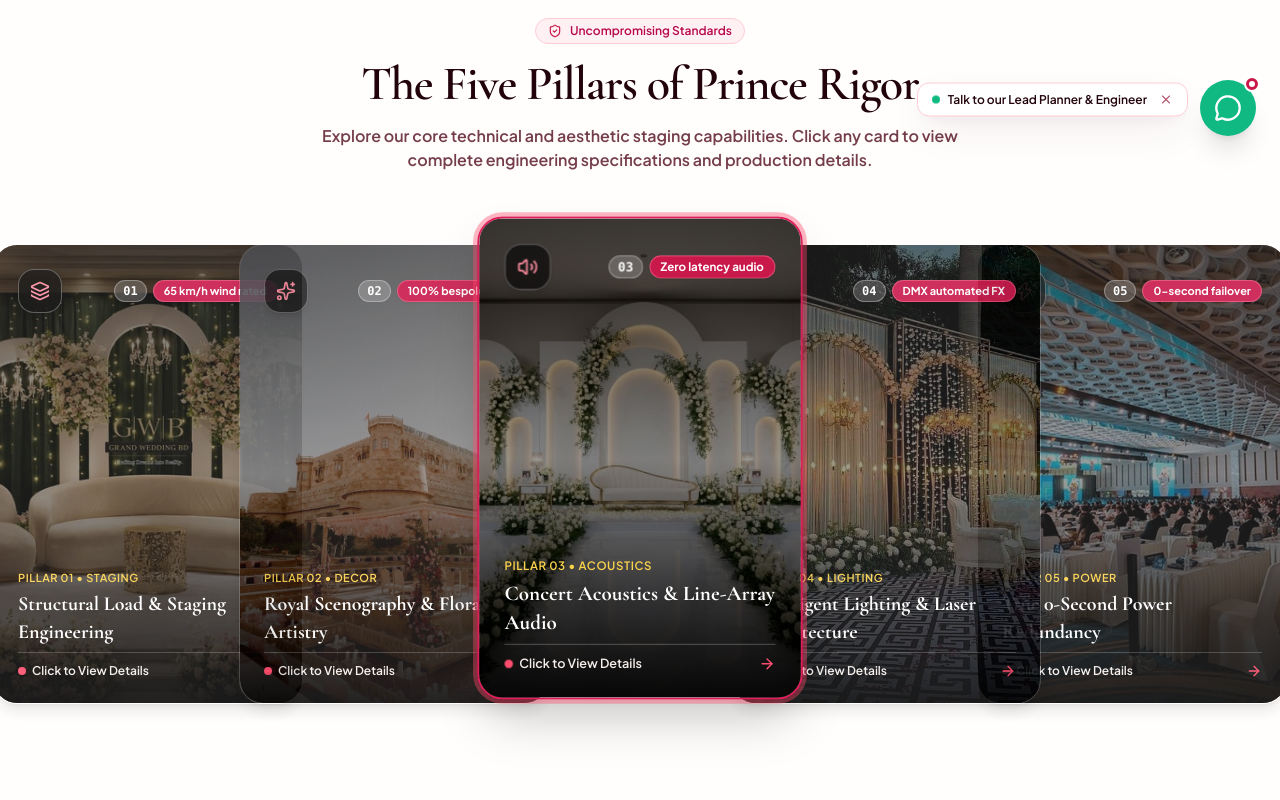
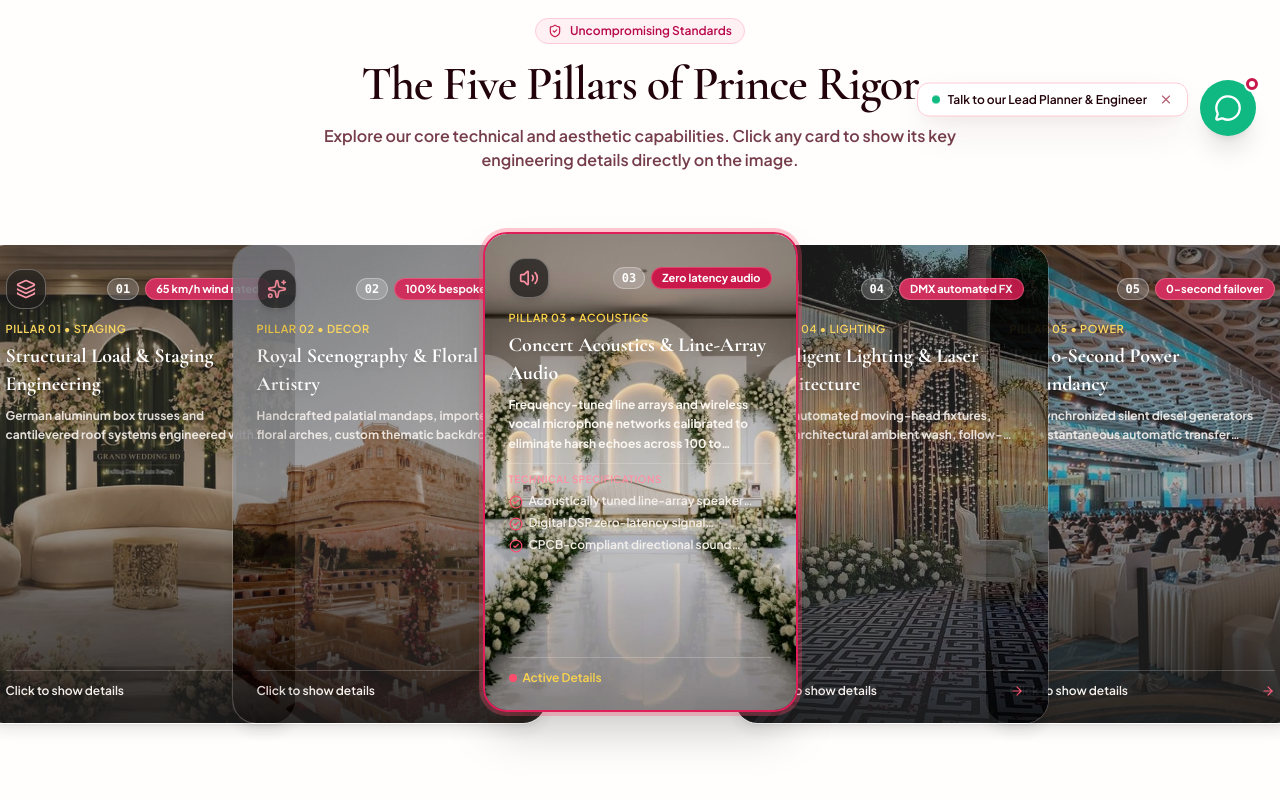
Before and after one commit to hemamalinicti/prince_event_planning, a React (Vite) app: page /about in a window 1280 px wide. Shown: the part 640-1440 px from the top of the page. Built offline with nearby package versions, Linux system fonts and the light colour scheme; a web font is replaced by a local one.

Commit message:
fix(about): display important details directly in image on card click without zoom-in modal

```diff
--- a/src/pages/About.jsx
+++ b/src/pages/About.jsx
@@ -1,4 +1,4 @@
-import React, { useState, useEffect } from 'react';
+import React, { useState } from 'react';
 import { Link } from 'react-router-dom';
 import {
   Sparkles,
@@ -14,8 +14,6 @@ import {
   SunMedium,
   Check,
   CheckCircle2,
-  X,
-  Maximize2,
   ArrowRight
 } from 'lucide-react';
 
@@ -44,7 +42,6 @@ export default function About({ onOpenEnquiry }) {
   ];
 
   const [activeCard, setActiveCard] = useState(2); // 3rd card centered and popped by default
-  const [selectedPillarIndex, setSelectedPillarIndex] = useState(null);
   const [touchStartX, setTouchStartX] = useState(null);
 
   const pillarsOfRigor = [
@@ -120,21 +117,6 @@ export default function About({ onOpenEnquiry }) {
     }
   ];
 
-  // Keyboard navigation for Details Lightbox
-  useEffect(() => {
-    const handleKeyDown = (e) => {
-      if (selectedPillarIndex === null) return;
-      if (e.key === 'Escape') setSelectedPillarIndex(null);
-      if (e.key === 'ArrowLeft') {
-        setSelectedPillarIndex((prev) => (prev === 0 ? pillarsOfRigor.length - 1 : prev - 1));
-      }
-      if (e.key === 'ArrowRight') {
-        setSelectedPillarIndex((prev) => (prev + 1) % pillarsOfRigor.length);
-      }
-    };
-    window.addEventListener('keydown', handleKeyDown);
-    return () => window.removeEventListener('keydown', handleKeyDown);
-  }, [selectedPillarIndex]);
 
   const handlePrevPillar = () => {
     setActiveCard((prev) => (prev === 0 ? pillarsOfRigor.length - 1 : prev - 1));
@@ -225,7 +207,7 @@ export default function About({ onOpenEnquiry }) {
               The Five Pillars of Prince Rigor
             </h2>
             <p className="text-sm sm:text-base text-burgundy-800/80 leading-relaxed max-w-2xl mx-auto">
-              Explore our core technical and aesthetic staging capabilities. Click any card to view complete engineering specifications and production details.
+              Explore our core technical and aesthetic capabilities. Click any card to show its key engineering details directly on the image.
             </p>
           </div>
 
@@ -236,20 +218,19 @@ export default function About({ onOpenEnquiry }) {
             className="block lg:hidden py-4 overflow-hidden"
           >
             {/* 3D Overlapping Cascading Deck Container */}
-            <div className="relative w-full h-[480px] sm:h-[500px] flex items-center justify-center my-2">
+            <div className="relative w-full h-[490px] sm:h-[510px] flex items-center justify-center my-2">
               {pillarsOfRigor.map((pillar, idx) => {
                 const IconComponent = pillar.icon;
                 const isActive = activeCard === idx;
                 const diff = idx - activeCard;
 
-                // 3D positioning matching the website deck view
                 let transformStyle = '';
                 let zIndex = 10;
                 let opacity = 1;
                 let pointerEvents = 'auto';
 
                 if (diff === 0) {
-                  transformStyle = 'translateX(0) translateY(-8px) scale(1) rotate(0deg)';
+                  transformStyle = 'translateX(0) translateY(-6px) scale(1) rotate(0deg)';
                   zIndex = 35;
                   opacity = 1;
                 } else if (diff === 1) {
@@ -278,37 +259,41 @@ export default function About({ onOpenEnquiry }) {
                 return (
                   <div
                     key={idx}
-                    onClick={() => {
-                      setActiveCard(idx);
-                      setSelectedPillarIndex(idx);
-                    }}
+                    onClick={() => setActiveCard(idx)}
                     style={{
                       transform: transformStyle,
                       zIndex,
                       opacity,
                       pointerEvents
                     }}
-                    className={`group absolute w-[290px] sm:w-[320px] h-[440px] sm:h-[460px] rounded-3xl overflow-hidden transition-all duration-500 ease-out cursor-pointer select-none flex flex-col justify-between ${
+                    className={`group absolute w-[290px] sm:w-[320px] h-[460px] sm:h-[480px] rounded-3xl overflow-hidden transition-all duration-500 ease-out cursor-pointer select-none flex flex-col justify-between ${
                       isActive
-                        ? 'border-2 border-cherry-500 ring-4 ring-cherry-400/40 shadow-2xl -translate-y-2'
+                        ? 'border-2 border-cherry-500 ring-4 ring-cherry-400/30 shadow-2xl'
                         : 'border border-white/20 shadow-lg'
                     }`}
                   >
-                    {/* Background Photographic Image */}
+                    {/* Background Photographic Image (No zoom) */}
                     <div className="absolute inset-0 z-0 overflow-hidden">
                       <img
                         src={pillar.image}
                         alt={pillar.title}
-                        className="w-full h-full object-cover group-hover:scale-108 transition-transform duration-700 filter brightness-[0.88] contrast-[1.08]"
+                        className="w-full h-full object-cover filter brightness-[0.88] contrast-[1.08]"
                       />
-                      <div className="absolute inset-0 bg-gradient-to-t from-black/95 via-black/35 to-black/60" />
+                      <div
+                        className={`absolute inset-0 transition-opacity duration-500 ${
+                          isActive
+                            ? 'bg-gradient-to-t from-black/98 via-black/85 to-black/60'
+                            : 'bg-gradient-to-t from-black/90 via-black/30 to-black/40'
+                        }`}
+                      />
                     </div>
 
                     {/* Foreground Content */}
                     <div className="relative z-10 p-5 sm:p-6 flex flex-col justify-between h-full text-white">
+                      <div>
                         {/* Top Row: Icon + Number & Stat Badge */}
-                      <div className="flex items-center justify-between">
-                        <div className="w-11 h-11 rounded-2xl bg-black/60 backdrop-blur-md border border-white/30 text-white flex items-center justify-center shadow-md">
+                        <div className="flex items-center justify-between mb-3">
+                          <div className="w-10 h-10 rounded-2xl bg-black/60 backdrop-blur-md border border-white/30 text-white flex items-center justify-center shadow-md">
                             <IconComponent className="w-5 h-5 text-cherry-300" />
                           </div>
                           <div className="flex items-center gap-1.5">
@@ -321,26 +306,53 @@ export default function About({ onOpenEnquiry }) {
                           </div>
                         </div>
 
-                      {/* Middle: Expand Indicator on Hover */}
-                      <div className="self-center w-12 h-12 rounded-full bg-white/20 backdrop-blur-md border border-white/30 text-white flex items-center justify-center opacity-0 group-hover:opacity-100 transition-all transform scale-75 group-hover:scale-100 shadow-xl">
-                        <Maximize2 className="w-5 h-5 text-white" />
-                      </div>
-
-                      {/* Bottom Info: Title & Click prompt */}
-                      <div>
+                        {/* Title & Category */}
                         <span className="text-[10px] sm:text-[11px] font-bold uppercase tracking-wider text-amber-300 block mb-1">
                           Pillar 0{idx + 1} • {pillar.shortName}
                         </span>
-                        <h3 className="font-editorial text-lg sm:text-xl font-bold text-white mb-1.5 leading-snug drop-shadow-md">
+                        <h3 className="font-editorial text-lg sm:text-xl font-bold text-white mb-2 leading-snug drop-shadow-md">
                           {pillar.title}
                         </h3>
-                        <div className="pt-2.5 border-t border-white/20 flex items-center justify-between text-xs font-bold text-cream-200 group-hover:text-white transition-colors">
-                          <span className="flex items-center gap-1.5">
+
+                        {/* When Active: Reveal Important Details in the image itself */}
+                        {isActive ? (
+                          <div className="space-y-2.5 animate-fadeIn">
+                            <p className="text-xs text-cream-100 font-normal leading-relaxed line-clamp-3">
+                              {pillar.desc}
+                            </p>
+
+                            <div className="space-y-1.5 pt-2 border-t border-white/20">
+                              <span className="text-[10px] uppercase tracking-wider font-bold text-cherry-300 block">
+                                Technical Specifications
+                              </span>
+                              {pillar.specs.slice(0, 3).map((spec, sIdx) => (
+                                <div key={sIdx} className="flex items-start gap-1.5 text-xs text-cream-200 leading-tight">
+                                  <CheckCircle2 className="w-3.5 h-3.5 text-cherry-400 shrink-0 mt-0.5" />
+                                  <span className="line-clamp-1">{spec}</span>
+                                </div>
+                              ))}
+                            </div>
+                          </div>
+                        ) : (
+                          <p className="text-xs text-cream-200/90 leading-relaxed font-medium line-clamp-2">
+                            {pillar.desc}
+                          </p>
+                        )}
+                      </div>
+
+                      {/* Bottom Row */}
+                      <div className="pt-3 border-t border-white/20 flex items-center justify-between text-xs font-bold text-cream-100">
+                        {isActive ? (
+                          <div className="flex items-center gap-1.5 text-amber-300">
                             <span className="w-2 h-2 rounded-full bg-cherry-400 animate-pulse" />
-                            <span>Click to View Details</span>
-                          </span>
-                          <ArrowRight className="w-4 h-4 text-cherry-400 group-hover:translate-x-1 transition-transform" />
+                            <span>Active Details</span>
                           </div>
+                        ) : (
+                          <div className="flex items-center justify-between w-full text-cream-200 group-hover:text-white transition-colors">
+                            <span>Click to show details</span>
+                            <ArrowRight className="w-3.5 h-3.5 text-cherry-400" />
+                          </div>
+                        )}
                       </div>
                     </div>
                   </div>
@@ -410,32 +422,36 @@ export default function About({ onOpenEnquiry }) {
                 return (
                   <div
                     key={idx}
-                    onClick={() => {
-                      setActiveCard(idx);
-                      setSelectedPillarIndex(idx);
-                    }}
+                    onClick={() => setActiveCard(idx)}
                     style={{ zIndex }}
-                    className={`group relative w-[270px] sm:w-[290px] xl:w-[310px] h-[440px] xl:h-[460px] shrink-0 rounded-3xl overflow-hidden transition-all duration-500 cursor-pointer select-none flex flex-col justify-between ${marginClass} ${
+                    className={`group relative w-[275px] sm:w-[295px] xl:w-[315px] h-[460px] xl:h-[480px] shrink-0 rounded-3xl overflow-hidden transition-all duration-500 cursor-pointer select-none flex flex-col justify-between ${marginClass} ${
                       isActive
-                        ? 'border-2 border-cherry-500 ring-4 ring-cherry-400/40 shadow-2xl -translate-y-4 scale-105 opacity-100'
-                        : 'border border-white/20 hover:border-cherry-300 shadow-lg hover:shadow-xl hover:-translate-y-1.5 opacity-90 hover:opacity-100'
+                        ? 'border-2 border-cherry-500 ring-4 ring-cherry-400/30 shadow-2xl -translate-y-3 opacity-100'
+                        : 'border border-white/20 hover:border-cherry-300 shadow-lg hover:shadow-xl hover:-translate-y-1 opacity-90 hover:opacity-100'
                     }`}
                   >
-                    {/* Background Photographic Image */}
+                    {/* Background Photographic Image (No zoom) */}
                     <div className="absolute inset-0 z-0 overflow-hidden">
                       <img
                         src={pillar.image}
                         alt={pillar.title}
-                        className="w-full h-full object-cover group-hover:scale-108 transition-transform duration-700 filter brightness-[0.88] contrast-[1.08]"
+                        className="w-full h-full object-cover filter brightness-[0.88] contrast-[1.08]"
                       />
-                      <div className="absolute inset-0 bg-gradient-to-t from-black/95 via-black/35 to-black/60" />
+                      <div
+                        className={`absolute inset-0 transition-opacity duration-500 ${
+                          isActive
+                            ? 'bg-gradient-to-t from-black/98 via-black/85 to-black/60'
+                            : 'bg-gradient-to-t from-black/90 via-black/30 to-black/40'
+                        }`}
+                      />
                     </div>
 
                     {/* Foreground Content */}
                     <div className="relative z-10 p-5 sm:p-6 flex flex-col justify-between h-full text-white">
+                      <div>
                         {/* Top Row: Icon + Number & Stat Badge */}
-                      <div className="flex items-center justify-between">
-                        <div className="w-11 h-11 rounded-2xl bg-black/60 backdrop-blur-md border border-white/30 text-white flex items-center justify-center shadow-md">
+                        <div className="flex items-center justify-between mb-3">
+                          <div className="w-10 h-10 rounded-2xl bg-black/60 backdrop-blur-md border border-white/30 text-white flex items-center justify-center shadow-md">
                             <IconComponent className="w-5 h-5 text-cherry-300" />
                           </div>
                           <div className="flex items-center gap-1.5">
@@ -448,26 +464,53 @@ export default function About({ onOpenEnquiry }) {
                           </div>
                         </div>
 
-                      {/* Middle: Expand Indicator on Hover */}
-                      <div className="self-center w-12 h-12 rounded-full bg-white/20 backdrop-blur-md border border-white/30 text-white flex items-center justify-center opacity-0 group-hover:opacity-100 transition-all transform scale-75 group-hover:scale-100 shadow-xl">
-                        <Maximize2 className="w-5 h-5 text-white" />
-                      </div>
-
-                      {/* Bottom Info: Title & Click prompt */}
-                      <div>
+                        {/* Title & Category */}
                         <span className="text-[10px] sm:text-[11px] font-bold uppercase tracking-wider text-amber-300 block mb-1">
                           Pillar 0{idx + 1} • {pillar.shortName}
                         </span>
-                        <h3 className="font-editorial text-lg sm:text-xl font-bold text-white mb-1.5 leading-snug drop-shadow-md">
+                        <h3 className="font-editorial text-lg sm:text-xl font-bold text-white mb-2 leading-snug drop-shadow-md">
                           {pillar.title}
                         </h3>
-                        <div className="pt-2.5 border-t border-white/20 flex items-center justify-between text-xs font-bold text-cream-200 group-hover:text-white transition-colors">
-                          <span className="flex items-center gap-1.5">
+
+                        {/* When Active: Reveal Important Details in the image itself */}
+                        {isActive ? (
+                          <div className="space-y-2.5 animate-fadeIn">
+                            <p className="text-xs text-cream-100 font-normal leading-relaxed line-clamp-3">
+                              {pillar.desc}
+                            </p>
+
+                            <div className="space-y-1.5 pt-2 border-t border-white/20">
+                              <span className="text-[10px] uppercase tracking-wider font-bold text-cherry-300 block">
+                                Technical Specifications
+                              </span>
+                              {pillar.specs.slice(0, 3).map((spec, sIdx) => (
+                                <div key={sIdx} className="flex items-start gap-1.5 text-xs text-cream-200 leading-tight">
+                                  <CheckCircle2 className="w-3.5 h-3.5 text-cherry-400 shrink-0 mt-0.5" />
+                                  <span className="line-clamp-1">{spec}</span>
+                                </div>
+                              ))}
+                            </div>
+                          </div>
+                        ) : (
+                          <p className="text-xs text-cream-200/90 leading-relaxed font-medium line-clamp-2">
+                            {pillar.desc}
+                          </p>
+                        )}
+                      </div>
+
+                      {/* Bottom Row */}
+                      <div className="pt-3 border-t border-white/20 flex items-center justify-between text-xs font-bold text-cream-100">
+                        {isActive ? (
+                          <div className="flex items-center gap-1.5 text-amber-300">
                             <span className="w-2 h-2 rounded-full bg-cherry-400 animate-pulse" />
-                            <span>Click to View Details</span>
-                          </span>
-                          <ArrowRight className="w-4 h-4 text-cherry-400 group-hover:translate-x-1 transition-transform" />
+                            <span>Active Details</span>
                           </div>
+                        ) : (
+                          <div className="flex items-center justify-between w-full text-cream-200 group-hover:text-white transition-colors">
+                            <span>Click to show details</span>
+                            <ArrowRight className="w-3.5 h-3.5 text-cherry-400" />
+                          </div>
+                        )}
                       </div>
                     </div>
                   </div>
@@ -478,128 +521,6 @@ export default function About({ onOpenEnquiry }) {
 
         </div>
       </section>
-
-      {/* 2.1 Rich Pillar Details Modal / Lightbox */}
-      {selectedPillarIndex !== null && (
-        <div
-          className="fixed inset-0 z-50 bg-black/85 backdrop-blur-md flex items-center justify-center p-3 sm:p-6 overflow-y-auto"
-          onClick={() => setSelectedPillarIndex(null)}
-        >
-          {(() => {
-            const activePillar = pillarsOfRigor[selectedPillarIndex];
-
-            return (
-              <div
-                className="relative w-full max-w-3xl bg-white rounded-3xl overflow-hidden shadow-2xl border border-cream-300 max-h-[92vh] flex flex-col my-auto"
-                onClick={(e) => e.stopPropagation()}
-              >
-                {/* Modal Header */}
-                <div className="p-5 sm:p-6 bg-burgundy-950 text-white flex items-start justify-between border-b border-cherry-900/40">
-                  <div className="pr-6">
-                    <div className="flex flex-wrap items-center gap-2 mb-2">
-                      <span className="px-3 py-1 rounded-full bg-cherry-600 text-white text-[11px] font-bold uppercase tracking-wider">
-                        Pillar 0{selectedPillarIndex + 1}
-                      </span>
-                      <span className="px-3 py-1 rounded-full bg-white/10 text-amber-300 border border-white/20 text-[11px] font-bold">
-                        {activePillar.stat}
-                      </span>
-                    </div>
-                    <h3 className="font-editorial text-xl sm:text-2xl lg:text-3xl font-bold text-white leading-snug">
-                      {activePillar.title}
-                    </h3>
-                  </div>
-
-                  {/* Close Button */}
-                  <button
-                    onClick={() => setSelectedPillarIndex(null)}
-                    className="w-10 h-10 rounded-full bg-white/10 hover:bg-white/20 text-white flex items-center justify-center transition-colors border border-white/20 shrink-0"
-                    aria-label="Close details"
-                  >
-                    <X className="w-5 h-5" />
-                  </button>
-                </div>
-
-                {/* Modal Body (Scrollable) */}
-                <div className="p-5 sm:p-7 overflow-y-auto space-y-6 flex-1">
-
-                  {/* Image Preview with Floating Badge */}
-                  <div className="rounded-2xl overflow-hidden aspect-[16/9] bg-burgundy-950 relative shadow-md">
-                    <img
-                      src={activePillar.image}
-                      alt={activePillar.title}
-                      className="w-full h-full object-cover object-center"
-                    />
-                    <div className="absolute bottom-3 left-3 px-3.5 py-1.5 rounded-xl bg-black/75 backdrop-blur-md border border-white/20 text-white text-xs font-bold flex items-center gap-2 shadow-lg">
-                      <Sparkles className="w-3.5 h-3.5 text-amber-300" />
-                      <span>Certified Production Infrastructure</span>
-                    </div>
-                  </div>
-
-                  {/* Narrative Description */}
-                  <div>
-                    <h4 className="text-xs uppercase tracking-widest font-bold text-cherry-700 mb-2">
-                      Engineering & Architectural Scope
-                    </h4>
-                    <p className="text-sm sm:text-base text-burgundy-950 font-normal leading-relaxed">
-                      {activePillar.desc}
-                    </p>
-                  </div>
-
-                  {/* Technical Specifications Checklist */}
-                  <div className="bg-cream-50 rounded-2xl p-5 sm:p-6 border border-cream-200 space-y-3">
-                    <h4 className="font-editorial text-lg font-bold text-burgundy-950 flex items-center gap-2">
-                      <ShieldCheck className="w-4 h-4 text-cherry-600" />
-                      <span>Technical Rigor & Specifications</span>
-                    </h4>
-                    <div className="grid grid-cols-1 sm:grid-cols-2 gap-2.5 pt-1">
-                      {activePillar.specs.map((spec, sIdx) => (
-                        <div key={sIdx} className="flex items-start gap-2.5 text-xs text-burgundy-900 leading-relaxed font-medium">
-                          <CheckCircle2 className="w-4 h-4 text-cherry-600 shrink-0 mt-0.5" />
-                          <span>{spec}</span>
-                        </div>
-                      ))}
-                    </div>
-                  </div>
-
-                </div>
-
-                {/* Modal Footer Controls */}
-                <div className="p-4 sm:p-6 bg-cream-100 border-t border-cream-200 flex flex-wrap items-center justify-between gap-3">
-                  <div className="flex items-center gap-2">
-                    <button
-                      onClick={() => setSelectedPillarIndex((prev) => (prev === 0 ? pillarsOfRigor.length - 1 : prev - 1))}
-                      className="px-3.5 py-2 rounded-xl bg-white hover:bg-cream-200 text-burgundy-900 text-xs font-semibold border border-cream-300 transition-colors flex items-center gap-1.5 shadow-xs"
-                    >
-                      <ChevronLeft className="w-4 h-4" />
-                      <span>Previous</span>
-                    </button>
-                    <button
-                      onClick={() => setSelectedPillarIndex((prev) => (prev + 1) % pillarsOfRigor.length)}
-                      className="px-3.5 py-2 rounded-xl bg-white hover:bg-cream-200 text-burgundy-900 text-xs font-semibold border border-cream-300 transition-colors flex items-center gap-1.5 shadow-xs"
-                    >
-                      <span>Next</span>
-                      <ChevronRight className="w-4 h-4" />
-                    </button>
-                  </div>
-
-                  <button
-                    onClick={() => {
-                      const title = activePillar.title;
-                      setSelectedPillarIndex(null);
-                      if (onOpenEnquiry) onOpenEnquiry({ service: `Inquiry for ${title}` });
-                    }}
-                    className="w-full sm:w-auto px-6 py-2.5 rounded-xl bg-gradient-to-r from-cherry-600 to-burgundy-800 hover:from-cherry-500 hover:to-burgundy-700 text-white font-bold text-xs sm:text-sm shadow-warm-sm transition-all flex items-center justify-center gap-2"
-                  >
-                    <span>Consult On This Capability</span>
-                    <ArrowRight className="w-4 h-4" />
-                  </button>
-                </div>
-
-              </div>
-            );
-          })()}
-        </div>
-      )}
 
       {/* 3. Founder Leadership & Company Story */}
       <section className="py-16 sm:py-24 bg-gradient-to-b from-burgundy-950 via-burgundy-900 to-burgundy-950 text-white relative overflow-hidden border-y border-cherry-900/40">
```
Lines whose indentation alone changed are shown as unchanged.
